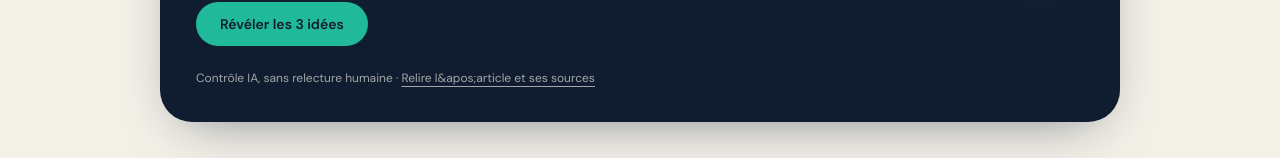
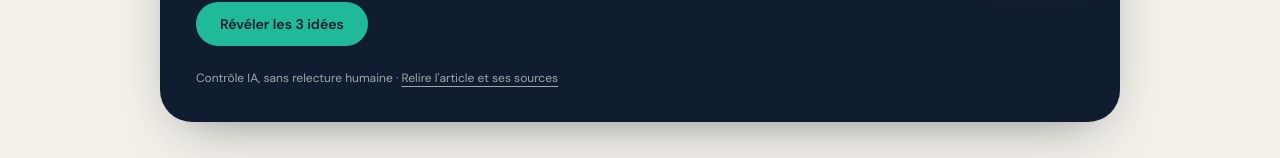
Before and after one commit to nadaudjed/mundi, a Next.js app: page /reviser in a window 1280 px wide. Shown: the part 790-948 px from the top of the page. Built offline with nearby package versions, Linux system fonts and the light colour scheme.

Commit message:
fix(learning): render the real apostrophe in revision source link

```diff
--- a/components/RevisionClient.tsx
+++ b/components/RevisionClient.tsx
@@ -114,7 +114,7 @@ export function RevisionClient({ publications }: { publications: FeedPublication
               <p className="mt-6 text-xs text-ivory/65">
                 {story.isDemo ? "Exemple fictif · " : story.aiVerified ? "Contrôle IA, sans relecture humaine · " : "Validation humaine · "}
                 <Link href={story.href} className="underline underline-offset-4 hover:text-white">
-                  {story.isDemo ? "Relire le récit de démonstration" : "Relire l&apos;article et ses sources"}
+                  {story.isDemo ? "Relire le récit de démonstration" : "Relire l'article et ses sources"}
                 </Link>
               </p>
             </>
```
